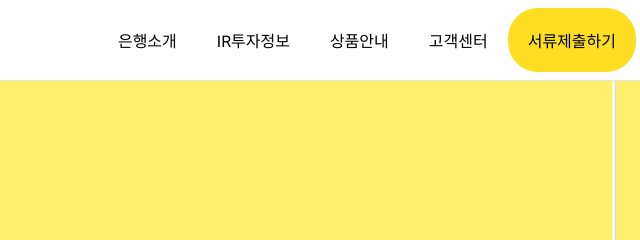
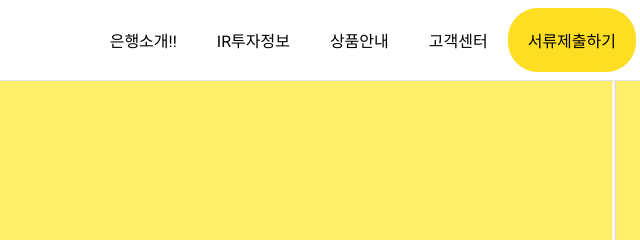
Before and after one commit to kkwonju/2023_kkb, a plain HTML site: page kb/index.html in a window 1280 px wide. Shown: the top 240 px of the page, 484-1124 px from the left. Drawn offline with nearby package versions, Linux system fonts and the light colour scheme.

Commit message:
배포 수정

```diff
--- a/kb/index.html
+++ b/kb/index.html
@@ -34,7 +34,7 @@
       <nav class="menu-box-1">
         <ul class="flex height-100p">
           <li>
-            <a href="#" class="height-100p flex flex-ai-c">은행소개</a>
+            <a href="#" class="height-100p flex flex-ai-c">은행소개!!</a>
             <div class="con-min-width">
               <div class="con">
                 <ul class="flex">
```
